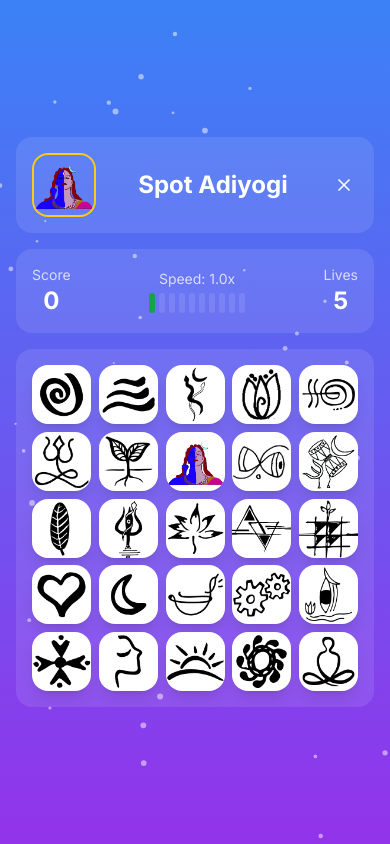
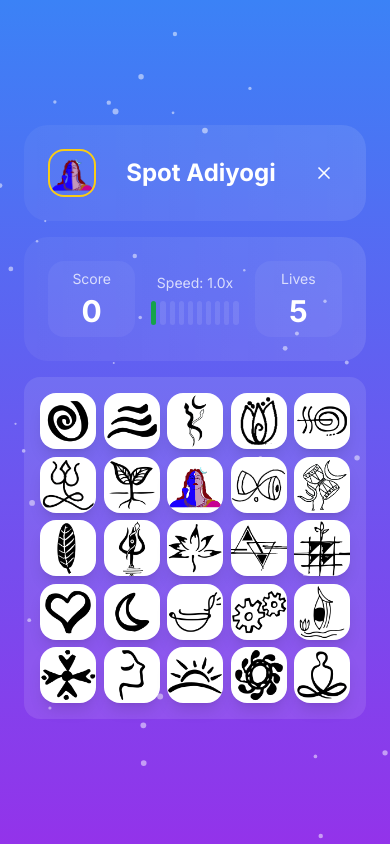
Before and after one commit to quibler/spot-adiyogi-1, a Next.js app: page / in a window 390 px wide. Both pictures are taken after a click on the button "Start Game". Built offline with nearby package versions, Linux system fonts and the light colour scheme.

Commit message:
made layout responsive

```diff
--- a/app/components/EndPage.tsx
+++ b/app/components/EndPage.tsx
@@ -151,7 +151,7 @@
           <ul className="space-y-3 mb-6 text-white/80">
             <li className="flex items-start">
               <span className="mr-2">🎥</span>
-              <span>Watch Sadhguru Exclusive's Shiva Series</span>
+              <span>Watch Sadhguru Exclusive&apos;s Shiva Series</span>
             </li>
             <li className="flex items-start">
               <span className="mr-2">⏰</span>
--- a/app/components/GamePage.tsx
+++ b/app/components/GamePage.tsx
@@ -25,14 +25,15 @@
     decreaseInterval,
   } = useGameState();
 
-  const { icons, shuffleIcons, cleanup, canTap } = useIconShuffle(shuffleInterval);
+  const { icons, shuffleIcons, cleanup, canTap } =
+    useIconShuffle(shuffleInterval);
   const { playScore, playWrong } = useSound();
 
   const handleTimeout = useCallback(() => onEnd(score), [onEnd, score]);
   const { showWarning, resetTimer } = useInactivityTimer(handleTimeout);
 
   useEffect(() => {
-    shuffleIcons(); // Initial shuffle
+    shuffleIcons();
     const intervalDecreaseTimer = setInterval(
       () => decreaseInterval(),
       GAME_CONFIG.INTERVAL_DECREASE_TIME
@@ -70,9 +71,11 @@
   };
 
   return (
-    <div className="text-center max-w-2xl mx-auto px-4">
+    <div className="grid max-w-md p-6 landscape:flex landscape:max-w-full landscape:max-h-dvh landscape:justify-around gap-4">
       <ImagePreloader />
       {showWarning && <InactivityWarning onContinue={resetTimer} />}
+      {/* Controls Section */}
+      <div className="landscape:my-auto">
         <GameInstructions onQuit={() => onEnd(score)} />
         <GameStats
           score={score}
@@ -80,6 +83,8 @@
           shuffleInterval={shuffleInterval}
           speedFlash={speedFlash}
         />
+      </div>
+      {/* Game Grid Section */}
         <GameGrid
           icons={icons}
           gridFlash={gridFlash}
--- a/app/components/game/GameGrid.tsx
+++ b/app/components/game/GameGrid.tsx
@@ -32,7 +32,7 @@
 
   return (
     <div
-      className={`grid grid-cols-5 gap-2 p-4 rounded-lg transition-colors duration-200 ${
+      className={`grid grid-cols-5 gap-2 p-4 rounded-lg transition-colors duration-200 landscape:max-h-[40rem] aspect-square my-auto ${
         gridFlash === "correct"
           ? "bg-green-500/80"
           : gridFlash === "wrong"
--- a/app/components/game/GameInstructions.tsx
+++ b/app/components/game/GameInstructions.tsx
@@ -5,8 +5,8 @@
 }
 export function GameInstructions({ onQuit }: GameInstructionsProps) {
   return (
-    <div className="flex justify-between bg-white/10 rounded-lg mb-4 p-4">
-      <div className="relative w-16 h-16">
+    <div className="flex items-center justify-between bg-gradient-to-r from-white/5 to-white/10 rounded-xl p-6 mb-4">
+      <div className="relative w-12 h-12">
         <img
           src={`/${ASSETS.TARGET_ICON}`}
           alt="Target Icon"
@@ -15,10 +15,10 @@
           decoding="sync"
         />
       </div>
-      <h1 className="text-2xl font-bold my-auto">Spot Adiyogi</h1>
+      <h1 className="text-2xl text-center font-bold">Spot Adiyogi</h1>
       <button
         onClick={onQuit}
-        className="p-1 hover:bg-white/20 rounded-lg transition-colors"
+        className="p-2 hover:bg-white/20 rounded-full transition-colors"
         title="Quit Game"
       >
         <X className="w-5 h-5" />
--- a/app/components/game/GameStats.tsx
+++ b/app/components/game/GameStats.tsx
@@ -50,23 +50,23 @@
   const { speedMultiplier } = getSpeedInfo();
 
   return (
-    <div className="flex justify-between items-center bg-white/10 rounded-lg mb-4 p-4">
+    <div className="grid grid-cols-3 gap-4 bg-gradient-to-r from-white/5 to-white/10 rounded-xl p-6">
       {/* Score */}
-      <div className="text-center">
-        <div className="text-sm opacity-75">Score</div>
-        <div className="text-2xl font-bold">{score}</div>
+      <div className="text-center p-2 bg-white/5 rounded-lg">
+        <div className="text-sm opacity-75 mb-1">Score</div>
+        <div className="text-3xl font-bold">{score}</div>
       </div>
 
       {/* Speed */}
-      <div className="flex-1 mx-8">
-        <div className="text-sm opacity-75 mb-1">
+      <div className="flex flex-col justify-center">
+        <div className="text-sm opacity-75 mb-2 text-center">
           Speed: {speedMultiplier.toFixed(1)}x
         </div>
         <div className="flex gap-1 justify-center">
           {Array.from({ length: 10 }).map((_, index) => (
             <div
               key={index}
-              className={`h-5 w-1.5 rounded-sm transition-all duration-300 ${getBarColor(
+              className={`h-6 w-1.5 rounded-full transition-all duration-300 ${getBarColor(
                 index
               )} ${speedFlash ? "scale-110" : ""}`}
             />
@@ -75,9 +75,9 @@
       </div>
 
       {/* Lives */}
-      <div className="text-center">
-        <div className="text-sm opacity-75">Lives</div>
-        <div className="text-2xl font-bold">{lives}</div>
+      <div className="text-center p-2 bg-white/5 rounded-lg">
+        <div className="text-sm opacity-75 mb-1">Lives</div>
+        <div className="text-3xl font-bold">{lives}</div>
       </div>
     </div>
   );
--- a/tailwind.config.ts
+++ b/tailwind.config.ts
@@ -57,6 +57,9 @@
         lg: "var(--radius-lg)",
         xl: "var(--radius-xl)",
       },
+      screens: {
+        tall: { raw: "(max-aspect-ratio: 1/1)" },
+      },
     },
   },
   plugins: [require("tailwindcss-animate")],
```
Lines whose indentation alone changed are shown as unchanged.
